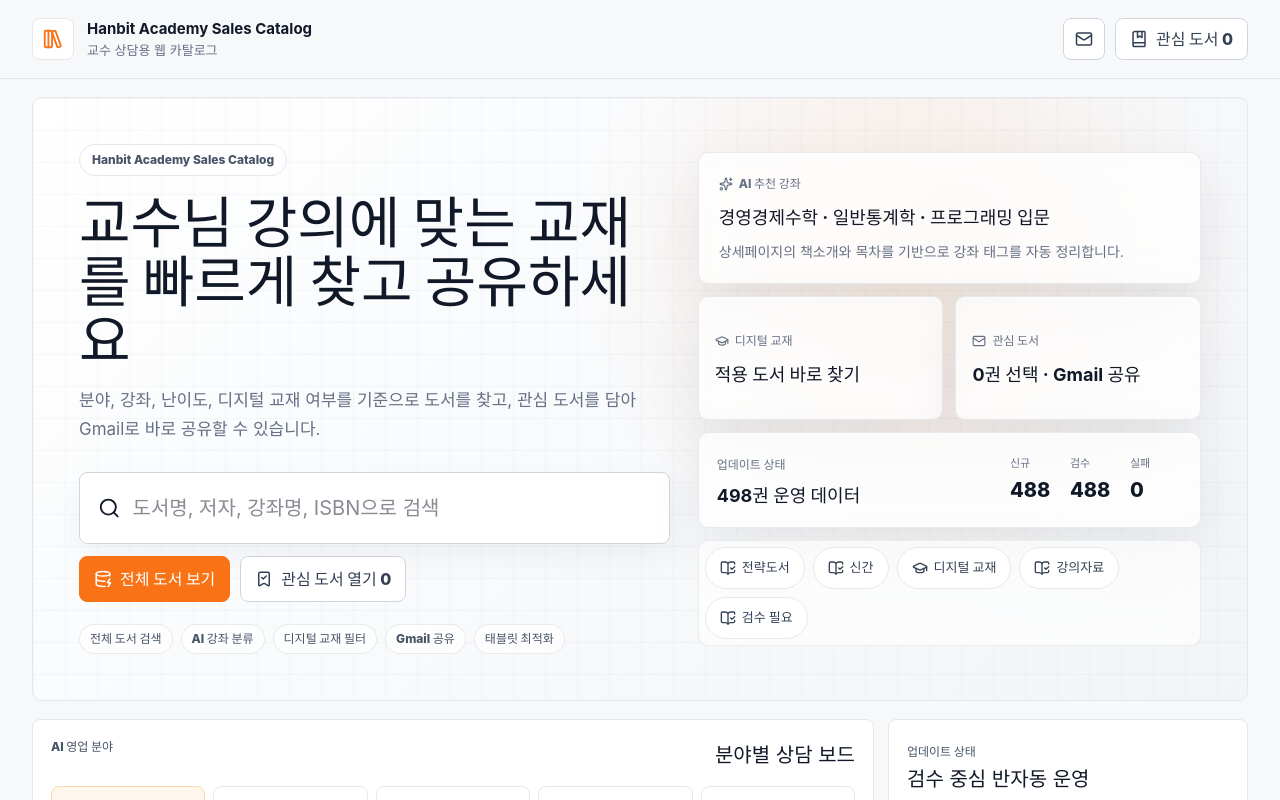
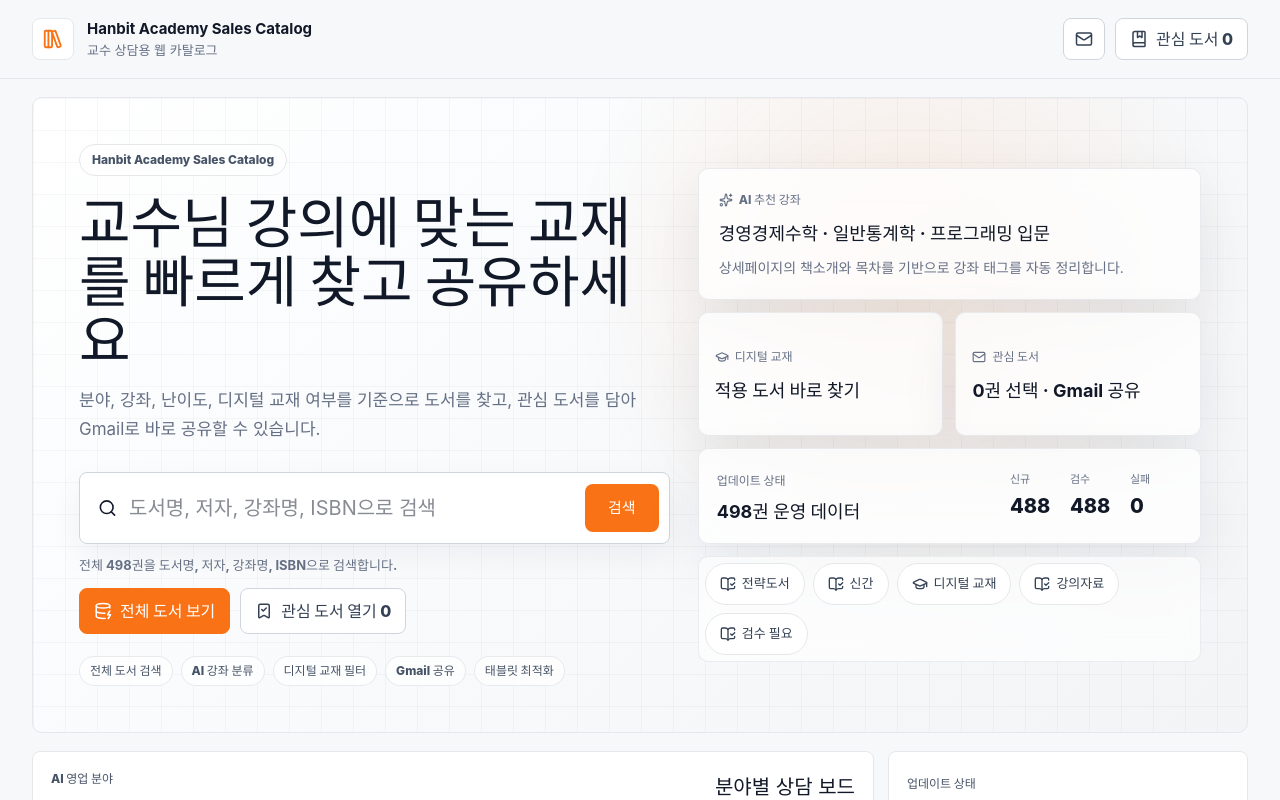
Before and after one commit to hckim-prog/hanbit-academy-sales-catalog, a React (Vite) app: page / in a window 1280 px wide. Shown: the top 800 px of the page. Built offline with nearby package versions, Linux system fonts and the light colour scheme.

Commit message:
Fix hero search interaction

```diff
--- a/src/App.tsx
+++ b/src/App.tsx
@@ -109,6 +109,7 @@ function App() {
           resetVisibleBooks(false)
         }}
         totalBooks={books.length}
+        filteredCount={filteredBooks.length}
         selectedCount={selected.selectedBooks.length}
         report={updateReport}
         onViewAll={() =>
--- a/src/components/HeroSearch.tsx
+++ b/src/components/HeroSearch.tsx
@@ -13,6 +13,7 @@ interface HeroSearchProps {
   query: string
   onQueryChange: (value: string) => void
   totalBooks: number
+  filteredCount: number
   selectedCount: number
   report: UpdateReport
   onViewAll: () => void
@@ -39,6 +40,7 @@ export function HeroSearch({
   query,
   onQueryChange,
   totalBooks,
+  filteredCount,
   selectedCount,
   report,
   onViewAll,
@@ -54,15 +56,30 @@ export function HeroSearch({
         <p className="hero-lede">
           분야, 강좌, 난이도, 디지털 교재 여부를 기준으로 도서를 찾고, 관심 도서를 담아 Gmail로 바로 공유할 수 있습니다.
         </p>
-        <div className="hero-search-box">
-          <label className="search-input hero-input">
+        <form
+          className="hero-search-box"
+          onSubmit={(event) => {
+            event.preventDefault()
+            onViewAll()
+          }}
+        >
+          <div className="search-input hero-input">
             <Search size={24} />
             <input
+              aria-label="도서 검색"
               value={query}
               onChange={(event) => onQueryChange(event.target.value)}
               placeholder="도서명, 저자, 강좌명, ISBN으로 검색"
             />
-          </label>
+            <button type="submit" className="hero-search-submit">
+              검색
+            </button>
+          </div>
+          <p className="hero-search-feedback" aria-live="polite">
+            {query.trim()
+              ? `전체 ${totalBooks.toLocaleString()}권 중 ${filteredCount.toLocaleString()}권이 검색 조건과 일치합니다.`
+              : `전체 ${totalBooks.toLocaleString()}권을 도서명, 저자, 강좌명, ISBN으로 검색합니다.`}
+          </p>
           <div className="hero-cta-row">
             <a
               href="#catalog-list"
@@ -84,7 +101,7 @@ export function HeroSearch({
               관심 도서 열기 {selectedCount}
             </button>
           </div>
-        </div>
+        </form>
         <div className="hero-status-row" aria-label="핵심 기능">
           {['전체 도서 검색', 'AI 강좌 분류', '디지털 교재 필터', 'Gmail 공유', '태블릿 최적화'].map((label) => (
             <span key={label}>{label}</span>
--- a/src/index.css
+++ b/src/index.css
@@ -241,12 +241,34 @@ main {
 
 .hero-input {
   min-height: 72px;
+  padding-right: 10px;
   border-color: #d0d5dd;
   background: rgba(255, 255, 255, 0.96);
 }
 
 .hero-input input {
   font-size: 21px;
+}
+
+.hero-search-submit {
+  display: inline-flex;
+  align-items: center;
+  justify-content: center;
+  min-width: 74px;
+  min-height: 48px;
+  border: 0;
+  border-radius: 8px;
+  color: #ffffff;
+  background: #f97316;
+  font-size: 15px;
+  font-weight: 850;
+}
+
+.hero-search-feedback {
+  margin: 10px 0 0;
+  color: #667085;
+  font-size: 13px;
+  font-weight: 750;
 }
 
 .hero-cta-row {
@@ -1096,6 +1118,11 @@ select {
     font-size: 17px;
   }
 
+  .hero-search-submit {
+    min-width: 58px;
+    padding: 0 10px;
+  }
+
   .preview-grid,
   .preview-card.data-card,
   .preview-card.data-card dl {
```
